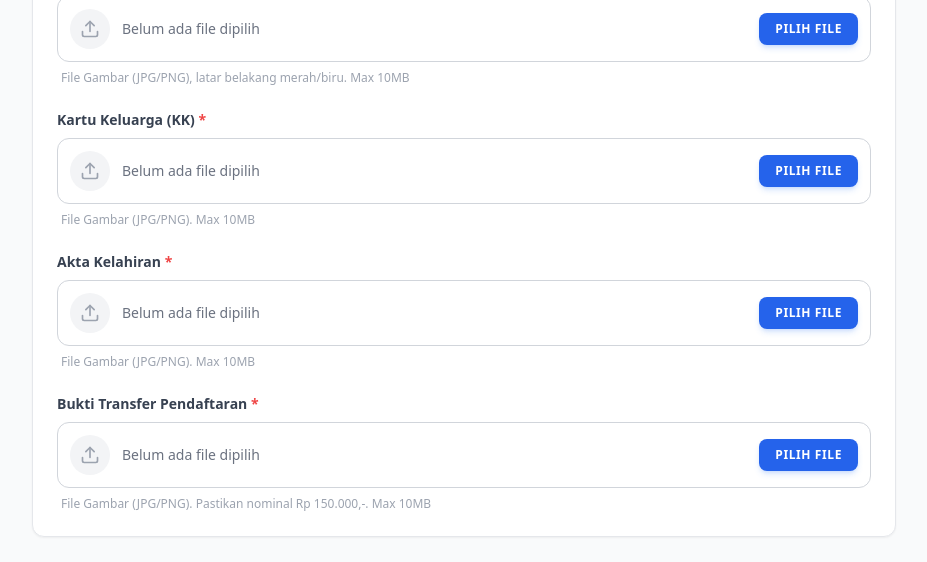
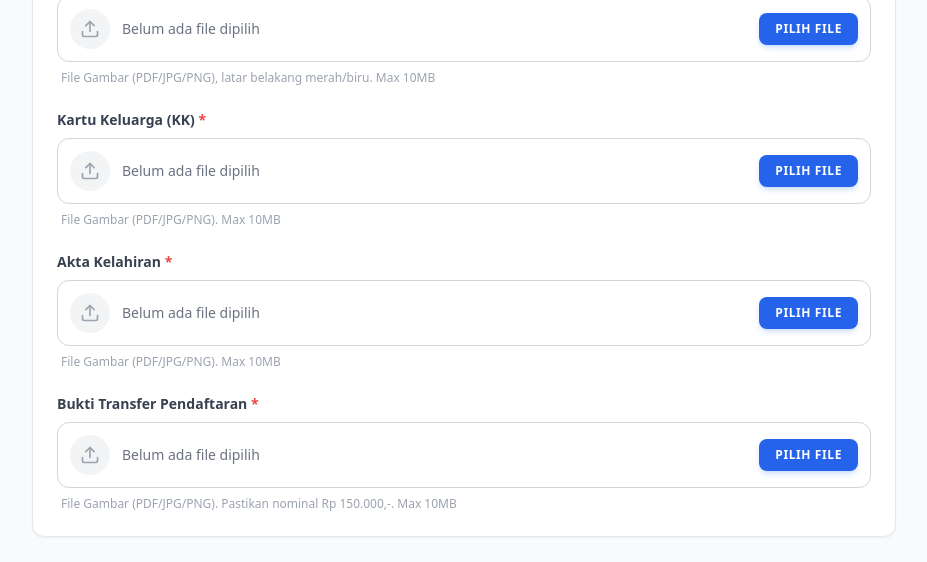
Before and after one commit to sditnurulkautsarbalbod-arch/SPMB-2026-2027, a React (Vite) app: page / in a window 1280 px wide. Shown: the part 3495-4057 px from the top of the page, without its empty margins (176-1103 px from the left). Built offline with nearby package versions, Linux system fonts and the light colour scheme.

Commit message:
Update file input helper texts to include PDF support

```diff
--- a/App.tsx
+++ b/App.tsx
@@ -947,7 +947,7 @@ function App() {
               required
               onChange={handleFileChange}
               accept="image/*"
-              helperText="File Gambar (JPG/PNG), latar belakang merah/biru. Max 10MB"
+              helperText="File Gambar (PDF/JPG/PNG), latar belakang merah/biru. Max 10MB"
               error={errors.fileFoto}
             />
             <FileInputField
@@ -956,7 +956,7 @@ function App() {
               required
               onChange={handleFileChange}
               accept="image/*"
-              helperText="File Gambar (JPG/PNG). Max 10MB"
+              helperText="File Gambar (PDF/JPG/PNG). Max 10MB"
               error={errors.fileKK}
             />
             <FileInputField
@@ -965,7 +965,7 @@ function App() {
               required
               onChange={handleFileChange}
               accept="image/*"
-              helperText="File Gambar (JPG/PNG). Max 10MB"
+              helperText="File Gambar (PDF/JPG/PNG). Max 10MB"
               error={errors.fileAkta}
             />
             <FileInputField
@@ -974,7 +974,7 @@ function App() {
               required
               onChange={handleFileChange}
               accept="image/*"
-              helperText="File Gambar (JPG/PNG). Pastikan nominal Rp 150.000,-. Max 10MB"
+              helperText="File Gambar (PDF/JPG/PNG). Pastikan nominal Rp 150.000,-. Max 10MB"
               error={errors.fileTransfer}
             />
           </FormSection>
```
